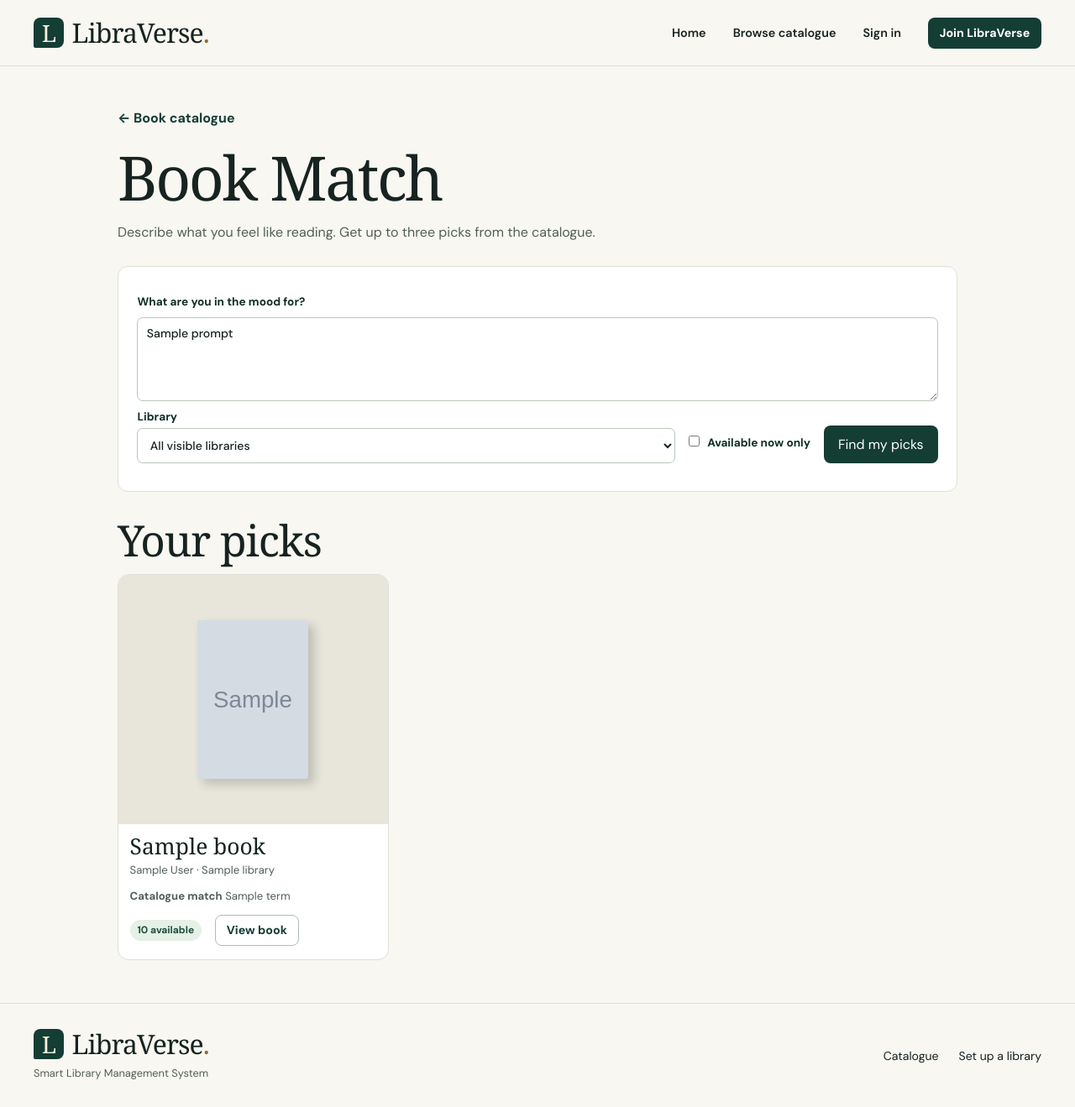
After one commit to Arijai2007/LibraVerse, a Django app: template librarymanagement/library/templates/verse/book_match.html in a window 1280 px wide. The commit adds this page. Shown: the whole page at 84% size. Run offline with Django 3.2, Linux system fonts and the light colour scheme; the template is opened without the code that fills it: most values are stand-ins (such as "Sample title", 1, 10 or a date in 2020); grey boxes marked "Sample" are stand-in pictures; some web fonts are replaced.

Commit message:
Add Book Match catalogue recommendations

```diff
--- a/apps/core/urls.py
+++ b/apps/core/urls.py
@@ -3,6 +3,7 @@ from . import views
 from apps.books import catalogue
 
 urlpatterns = [
+    path("book-match/", catalogue.book_match, name="book_match"),
     path("catalogue/", catalogue.catalogue, name="catalogue"),
     path("catalogue/suggest/", catalogue.suggestions, name="catalogue_suggestions"),
     path("libraries/<str:code>/join/", catalogue.join_library, name="join_library"),
--- /dev/null
+++ b/librarymanagement/library/templates/verse/book_match.html
@@ -0,0 +1,70 @@
+{% extends "verse/shell.html" %}
+{% block title %}Book Match - LibraVerse{% endblock %}
+{% block main %}
+<div class="wrap section-space match-page">
+  <a class="text-link backlink" href="{% url 'catalogue' %}">← Book catalogue</a>
+  <header class="page-head">
+    <h1>Book Match</h1>
+    <p>Describe what you feel like reading. Get up to three picks from the catalogue.</p>
+  </header>
+  <form action="{% url 'book_match' %}" method="get" class="surface stacked match-form">
+    <label for="match-prompt">What are you in the mood for?</label>
+    <textarea id="match-prompt" name="q" rows="2" required maxlength="160" placeholder="A short mystery I can finish this weekend">{{ prompt }}</textarea>
+    <div class="match-controls">
+      <label>Library
+        <select name="library">
+          <option value="">All visible libraries</option>
+          {% for library in libraries %}
+          <option value="{{ library.code }}"{% if library_code == library.code %} selected{% endif %}>{{ library.name }}</option>
+          {% endfor %}
+        </select>
+      </label>
+      <label class="match-availability"><input type="checkbox" name="available" value="1"{% if available_only %} checked{% endif %}> Available now only</label>
+      <button type="submit" class="button forest">Find my picks</button>
+    </div>
+  </form>
+
+  {% if prompt %}
+  <section class="match-results" aria-labelledby="match-heading">
+    <h2 id="match-heading">Your picks</h2>
+    {% if matches %}
+    <div class="match-grid">
+      {% for result in matches %}
+      {% with book=result.book %}
+      <article class="book-card">
+        <a class="book-art" href="{% url 'book_detail' book.pk %}" aria-label="{{ book.name }}">
+          {% if book.cover %}
+          <img src="{{ book.cover.url }}" alt="" loading="lazy" width="132" height="189">
+          {% else %}
+          {% include "verse/generated_cover.html" %}
+          {% endif %}
+        </a>
+        <div class="book-card-info match-card-info">
+          <h3><a class="book-name" href="{% url 'book_detail' book.pk %}">{{ book.name }}</a></h3>
+          <p>{{ book.author }} · {{ book.library.name }}</p>
+          <p><strong>Catalogue match</strong> {{ result.terms|join:", " }}</p>
+          <div class="match-card-actions">
+            <span class="availability{% if not book.quantity %} unavailable{% endif %}">{% if book.quantity %}{{ book.quantity }} available{% else %}Waitlist{% endif %}</span>
+            {% if result.has_reservation %}
+            <a class="text-link" href="{% url 'book_detail' book.pk %}">View reservation</a>
+            {% elif result.can_reserve %}
+            <form method="post" action="{% url 'reservation_action' book.pk %}">
+              {% csrf_token %}
+              <button class="button forest compact" name="action" value="reserve">{% if book.quantity %}Reserve for pickup{% else %}Join waitlist{% endif %}</button>
+            </form>
+            {% else %}
+            <a class="button outline compact" href="{% url 'book_detail' book.pk %}">View book</a>
+            {% endif %}
+          </div>
+        </div>
+      </article>
+      {% endwith %}
+      {% endfor %}
+    </div>
+    {% else %}
+    <div class="empty"><strong>No matching titles found.</strong><p>Try a genre, topic, or author, or widen the library and availability filters.</p></div>
+    {% endif %}
+  </section>
+  {% endif %}
+</div>
+{% endblock %}
--- a/librarymanagement/library/templates/verse/catalogue.html
+++ b/librarymanagement/library/templates/verse/catalogue.html
@@ -3,6 +3,7 @@
 {% block main %}
 <div class="wrap section-space">
   <header class="page-head"><p class="eyebrow"><span></span> Find your next read</p><h1>Book catalogue</h1></header>
+  <p class="match-entry"><a class="text-link" href="{% url 'book_match' %}">Try Book Match for recommendations</a></p>
   <form action="{% url 'catalogue' %}" method="get" class="filterbar" data-catalogue-form>
     <div class="search-field"><label for="q">Search</label><input id="q" type="search" name="q" value="{{ term }}" placeholder="Title, author, or ISBN" autocomplete="off" data-suggestions="{% url 'catalogue_suggestions' %}" aria-controls="search-suggestions"><div id="search-suggestions" class="suggestions" hidden></div></div>
     <label>Library<select name="library"><option value="">All libraries</option>{% for item in libraries %}<option value="{{ item.code }}"{% if library_code == item.code %} selected{% endif %}>{{ item.name }}</option>{% endfor %}</select></label>
--- a/librarymanagement/library/templates/verse/home.html
+++ b/librarymanagement/library/templates/verse/home.html
@@ -13,7 +13,10 @@
       <button class="button forest">Search <span aria-hidden="true">↗</span></button>
       <div id="home-suggestions" class="suggestions" hidden></div>
     </form>
-    <a class="text-link" href="{% url 'catalogue' %}">Explore the catalogue <span aria-hidden="true">→</span></a>
+    <div class="match-entry">
+      <a class="button outline" href="{% url 'book_match' %}">Try Book Match</a>
+      <a class="text-link" href="{% url 'catalogue' %}">Explore the catalogue <span aria-hidden="true">→</span></a>
+    </div>
   </div>
   <div class="hero-image"><img src="{% static 'images/reading-room.webp' %}" width="1312" height="1199" fetchpriority="high" alt="A reading room with forest-green shelves and a brass lamp beside an arched window"></div>
 </section>
--- a/static/library/css/verse.css
+++ b/static/library/css/verse.css
@@ -114,6 +114,19 @@
 .footer-inner p { margin: .45rem 0 0; color: var(--muted); font-size: .8rem; }
 .page-head { margin: 0 0 1.7rem; }
 .page-head h1 { font-size: clamp(3rem, 5.7vw, 5.2rem); }
+.match-entry, .match-controls, .match-card-actions { display: flex; flex-wrap: wrap; align-items: center; gap: .75rem 1rem; }
+.match-page { max-width: 1000px; }
+.match-page .page-head p { color: var(--muted); }
+.match-form textarea { min-height: 0; }
+.match-controls { align-items: flex-end; }
+.match-controls > label:first-child { flex: 1 1 13rem; }
+.match-controls .match-availability { align-self: center; margin-top: .85rem; }
+.match-results { margin-top: 2rem; }
+.match-results h2 { margin-bottom: .9rem; }
+.match-grid { display: grid; grid-template-columns: repeat(3, minmax(0, 1fr)); gap: 1rem; }
+.match-card-info h3 { font-size: 1.65rem; }
+.match-card-info h3 a { font-weight: inherit; }
+.match-card-actions { margin-top: .75rem; }
 .filterbar { display: grid; grid-template-columns: 2fr repeat(4, minmax(0, 1fr)) auto; align-items: end; gap: .65rem; background: #eef0e8; padding: 1rem; border-radius: 11px; border: 1px solid var(--line); margin-bottom: 1rem; }
 .search-field, .hero-search { position: relative; }
 .filterbar label, .stacked label, .inline-form label { display: block; font: 700 .85rem var(--sans); color: var(--forest-dark); }
@@ -229,6 +242,7 @@
   .metrics { grid-template-columns: repeat(3, minmax(0, 1fr)); }
 }
 @media (max-width: 760px) {
+  .match-grid { grid-template-columns: repeat(2, minmax(0, 1fr)); }
   .wrap { width: calc(100% - 2rem); }
   .header-inner { min-height: 64px; gap: .5rem; }
   .header-inner nav { gap: .65rem; font-size: .78rem; }
@@ -243,6 +257,7 @@
   .steps { grid-template-columns: 1fr; }
 }
 @media (max-width: 510px) {
+  .match-grid { grid-template-columns: 1fr; }
   .header-inner { flex-wrap: wrap; padding: .65rem 0; }
   .header-inner nav { gap: .55rem; flex-wrap: wrap; }
   .header-inner .button { min-height: 32px; padding: .35rem .5rem; font-size: .74rem; }
```
Also changed, not shown: apps/books/book_match.py (added, +63 -0 lines), apps/books/catalogue.py (+34 -0 lines), apps/books/tests/test_book_match.py (added, +84 -0 lines), README.md.
